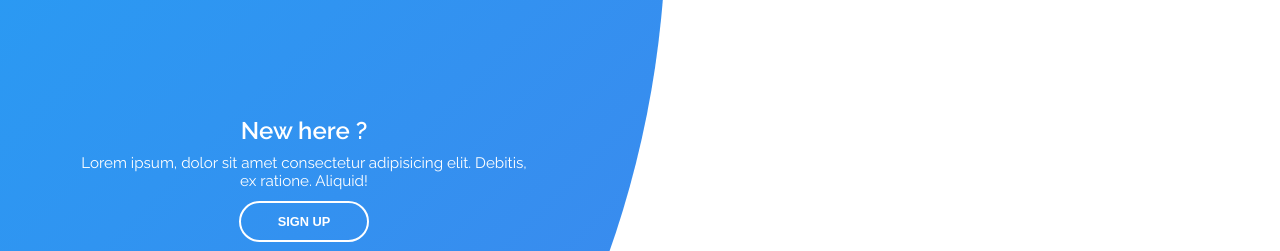
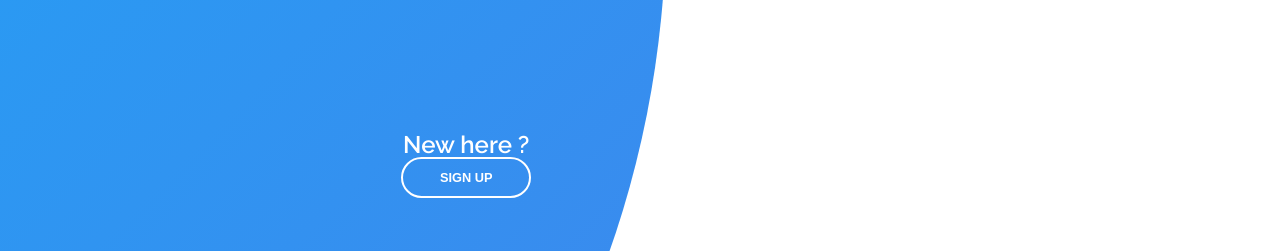
Before and after one commit to Final-Year-Proj1/PlagAS-Client, a plain HTML site: page login.html in a window 1280 px wide. Shown: the top 251 px of the page. Drawn offline with Linux system fonts and the light colour scheme; some packages are replaced by stand-ins of ours; a script that the page names is missing.

Commit message:
Update login.html

```diff
--- a/login.html
+++ b/login.html
@@ -49,10 +49,7 @@
       <div class="panel left-panel">
         <div class="content">
           <h3>New here ?</h3>
-          <p>
-            Lorem ipsum, dolor sit amet consectetur adipisicing elit. Debitis,
-            ex ratione. Aliquid!
-          </p>
+
           <button class="btn transparent" id="sign-up-btn">Sign up</button>
         </div>
         <img src="./pages/login/img/log.svg" class="image" alt="" />
```
